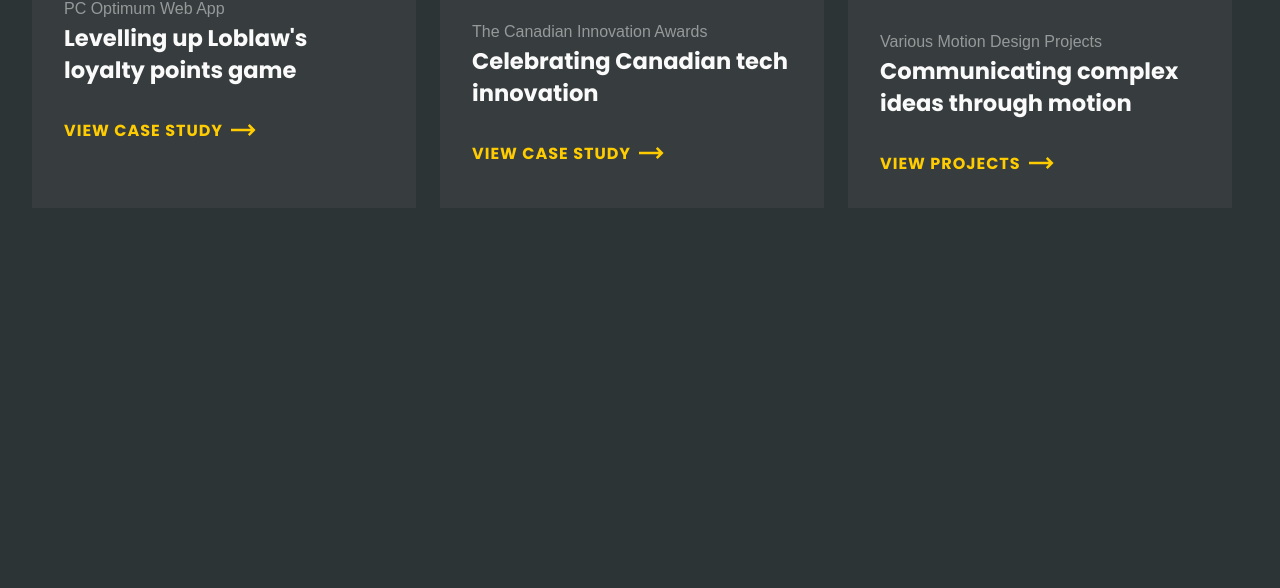
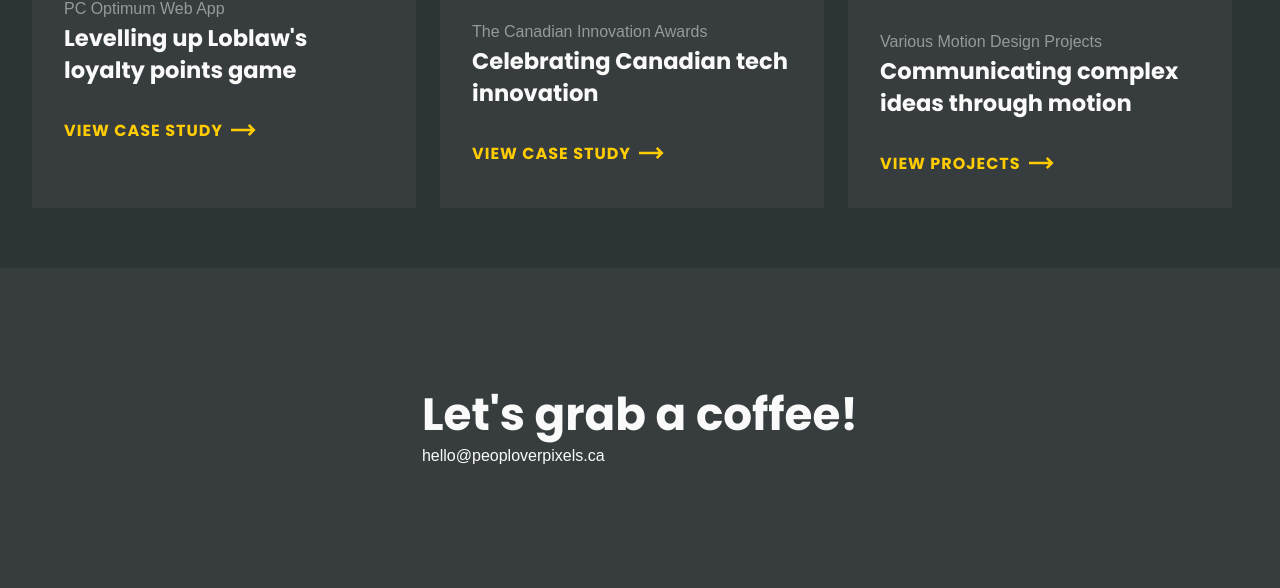
Before and after one commit to whatthechris/ux-portfolio-2020, a Gatsby site: page / in a window 1280 px wide. Shown: the part 2184-2772 px from the top of the page. Before the commit the page ends 2392 px from the top, so only its background shows below. Built offline with nearby package versions, Linux system fonts and the light colour scheme; Gatsby itself is replaced by a stand-in of ours; a web font is replaced by a local one.

Commit message:
Added footer

```diff
--- /dev/null
+++ b/src/components/footer.js
@@ -0,0 +1,14 @@
+import React from "react"
+
+import "./styles/footer.scss"
+
+const Footer = () => (
+    <div className="footer">
+        <div className="footer__content">
+            <h2>Let's grab a coffee!</h2>
+            <p>hello@peoploverpixels.ca</p>
+        </div>
+    </div>
+)
+
+export default Footer
--- /dev/null
+++ b/src/components/styles/footer.scss
@@ -0,0 +1,9 @@
+@import '../../data/global_styles.scss';
+
+.footer{
+    background-color: $dark-grey;
+    display: flex;
+    justify-content: center;
+    align-items: center;
+    height: 320px;
+}
--- a/src/pages/index.js
+++ b/src/pages/index.js
@@ -6,6 +6,7 @@
 import HomepageHero from "../components/homepage_hero.js"
 import PullQuote from "../components/pull_quote.js"
 import ProjectCard from "../components/project_card.js"
+import Footer from "../components/footer.js"
 
 const IndexPage = () => (
     <div>
@@ -46,6 +47,7 @@
           />
         </div>
       </div>
+      <Footer />
     </div>
 )
 
--- a/src/pages/styles/homepage.scss
+++ b/src/pages/styles/homepage.scss
@@ -5,6 +5,7 @@
     display: flex;
     flex-wrap: wrap;
     flex-direction: row;
+    margin-bottom: 60px;
     @media (max-width: $tablet){
         grid-column: 1/ span 4;
     }
```
